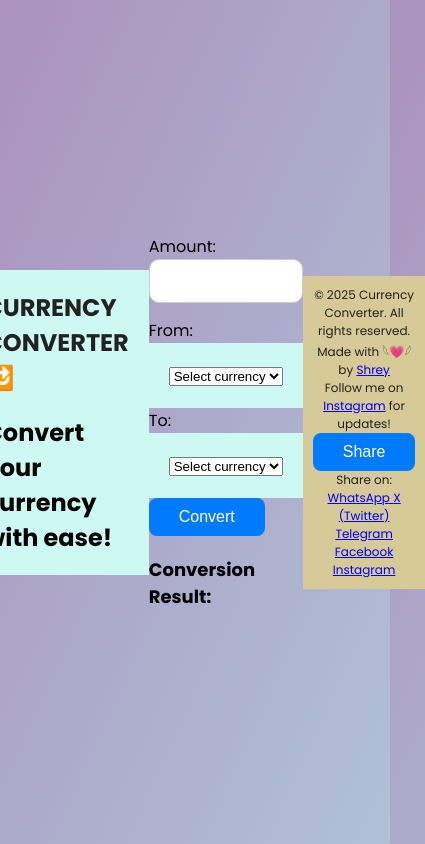
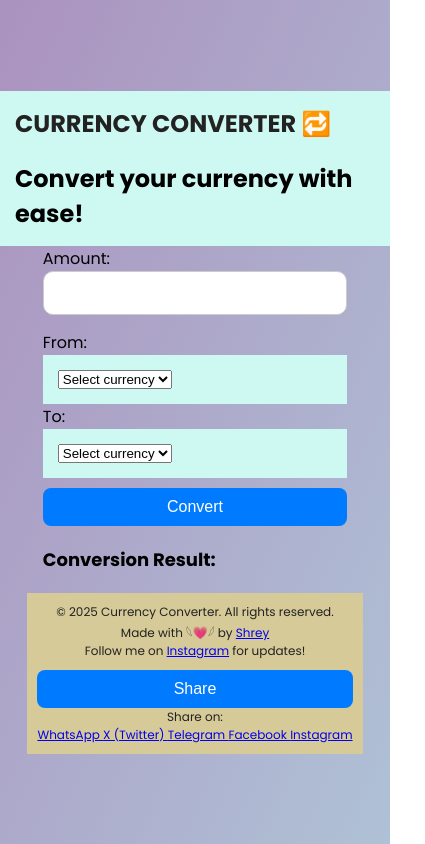
Before and after one commit to AnshiikaVerma/currencyconverter2.0, a plain HTML site: page index.html in a window 390 px wide. Shown: the whole page, 425 px wide, since content can reach past the window. Drawn offline with Linux system fonts and the light colour scheme.

Commit message:
Add files via upload

```diff
--- a/style.css
+++ b/style.css
@@ -9,17 +9,23 @@ body {
   background: linear-gradient(to bottom right,#ab92bf,#afc1d6);
   height: 100vh;
   display: flex;
+  flex-direction: column;
   justify-content: center;
   align-items: center;
-}
+  }
 
 .container {
   width: 100%;
-  max-width: 500px;
+  max-width: 800px;
+  margin:0 auto ;
   padding: 20px;
   background-color: #cef9f2;
-
-
+  display: flex;
+  flex-wrap: wrap;
+}
+.box{
+flex:1 1 300px;
+margin:10px;
 }
 
 .card {
@@ -31,7 +37,7 @@ body {
 }
 
 h1 {
-  font-size: 24px;
+  font-size: 2em;
   color: #222;
   margin-bottom: 20px;
 }
@@ -123,3 +129,26 @@ footer {
 .share-buttons i {
   margin-right: 5px;
 }
+@media (max-width: 600px) {
+  .container {
+    padding: 15px;
+  }
+
+  .select-boxes {
+    flex-direction: column;
+    align-items: stretch;
+  }
+
+  .select-boxes select {
+    width: 100%;
+  }
+
+  button {
+    width: 100%;
+    margin-top: 10px;
+  }
+
+  h1 {
+    font-size: 1.5em;
+  }
+}
```
